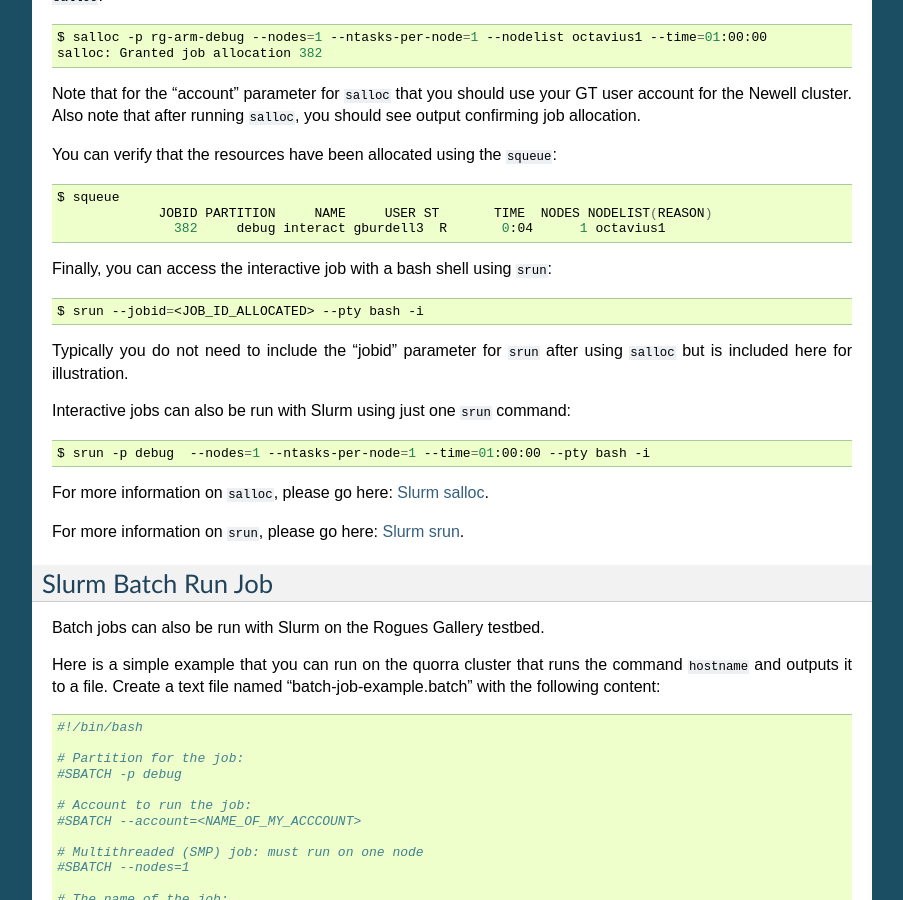
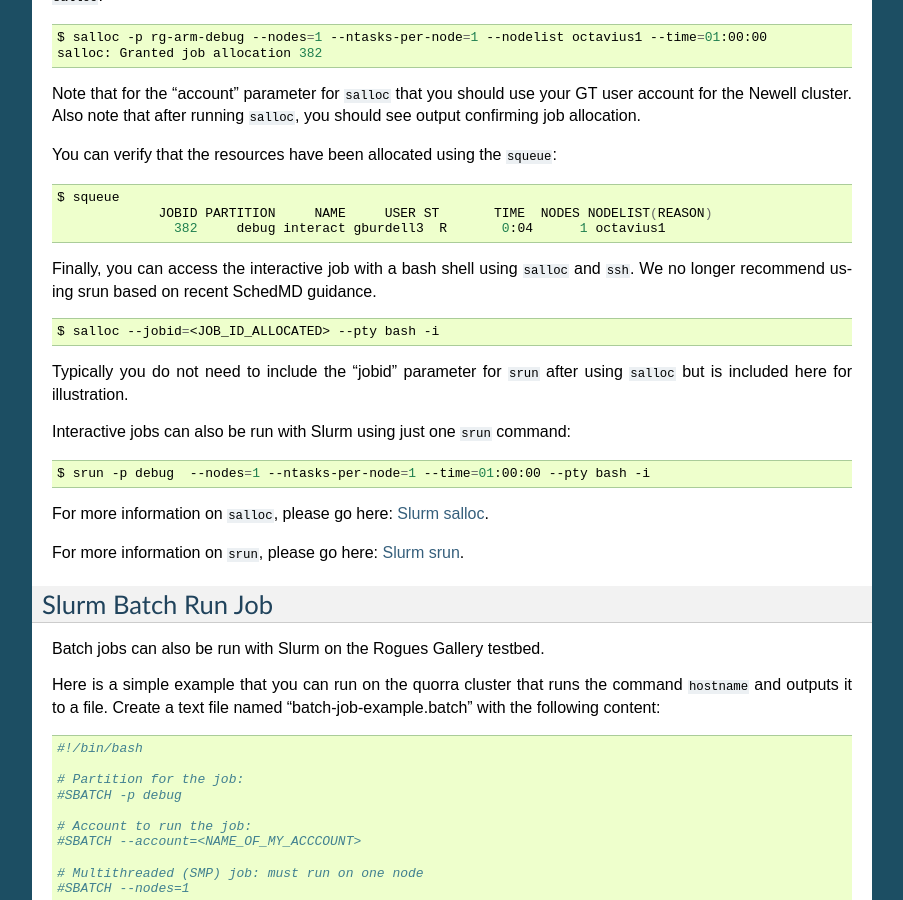
Before and after one commit to gt-crnch-rg/read-the-docs, a Sphinx documentation site: the page built from docs/general/using-slurm-examples.rst, in a window 1280 px wide and 900 px high, scrolled down 432 px. Shown: the whole window, without its empty margins (198-1101 px from the left). Built offline with Sphinx 7.4.7, drawn with Linux system fonts in a browser that asks for light colours; pages that are not in the unit, such as notebooks, are missing from menus.

Commit message:
Update using-slurm-examples.rst

```diff
--- a/docs/general/using-slurm-examples.rst
+++ b/docs/general/using-slurm-examples.rst
@@ -36,11 +36,11 @@ You can verify that the resources have been allocated using the
                   382     debug interact gburdell3  R       0:04      1 octavius1
 
 Finally, you can access the interactive job with a bash shell using
-``srun``:
+``salloc`` and ``ssh``. We no longer recommend using srun based on recent SchedMD guidance.
 
 .. code:: shell
 
-   $ srun --jobid=<JOB_ID_ALLOCATED> --pty bash -i
+   $ salloc --jobid=<JOB_ID_ALLOCATED> --pty bash -i
 
 Typically you do not need to include the "jobid" parameter for ``srun``
 after using ``salloc`` but is included here for illustration.
```
